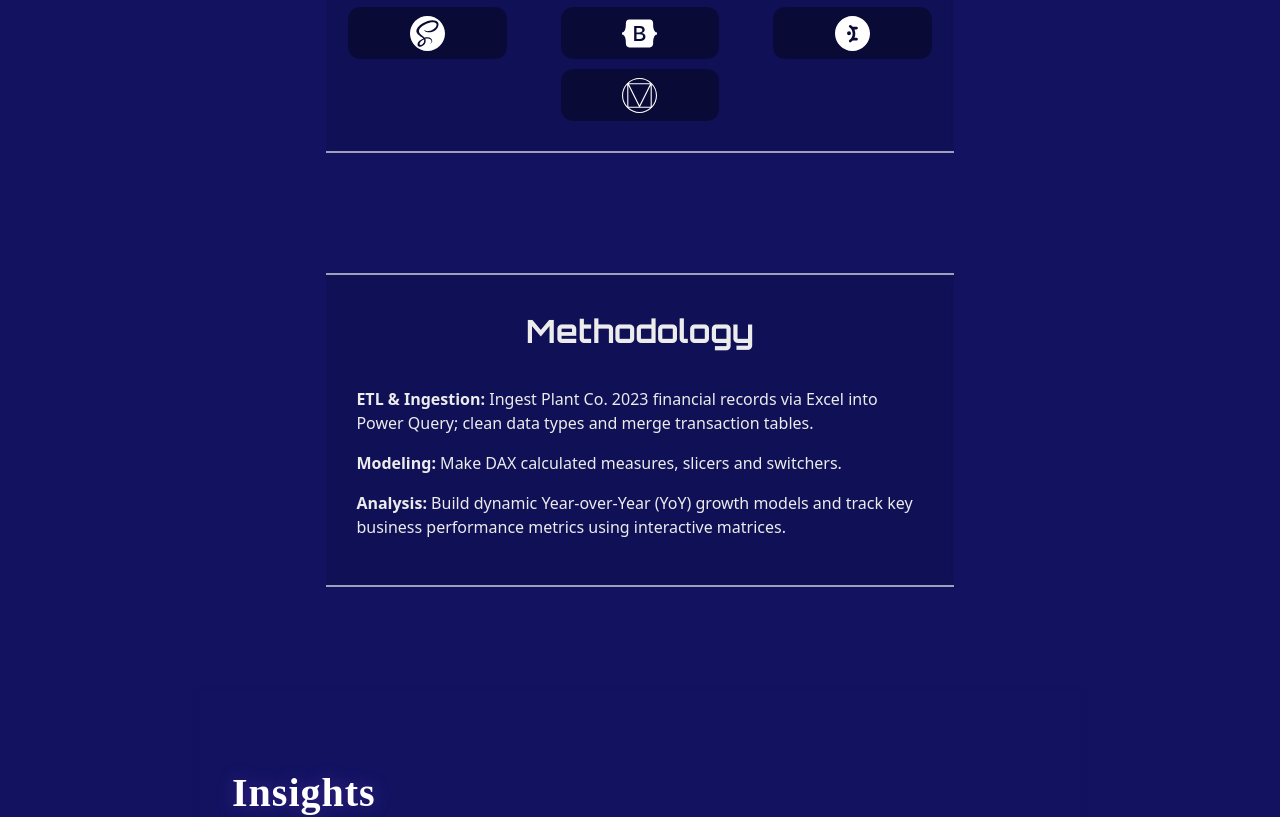
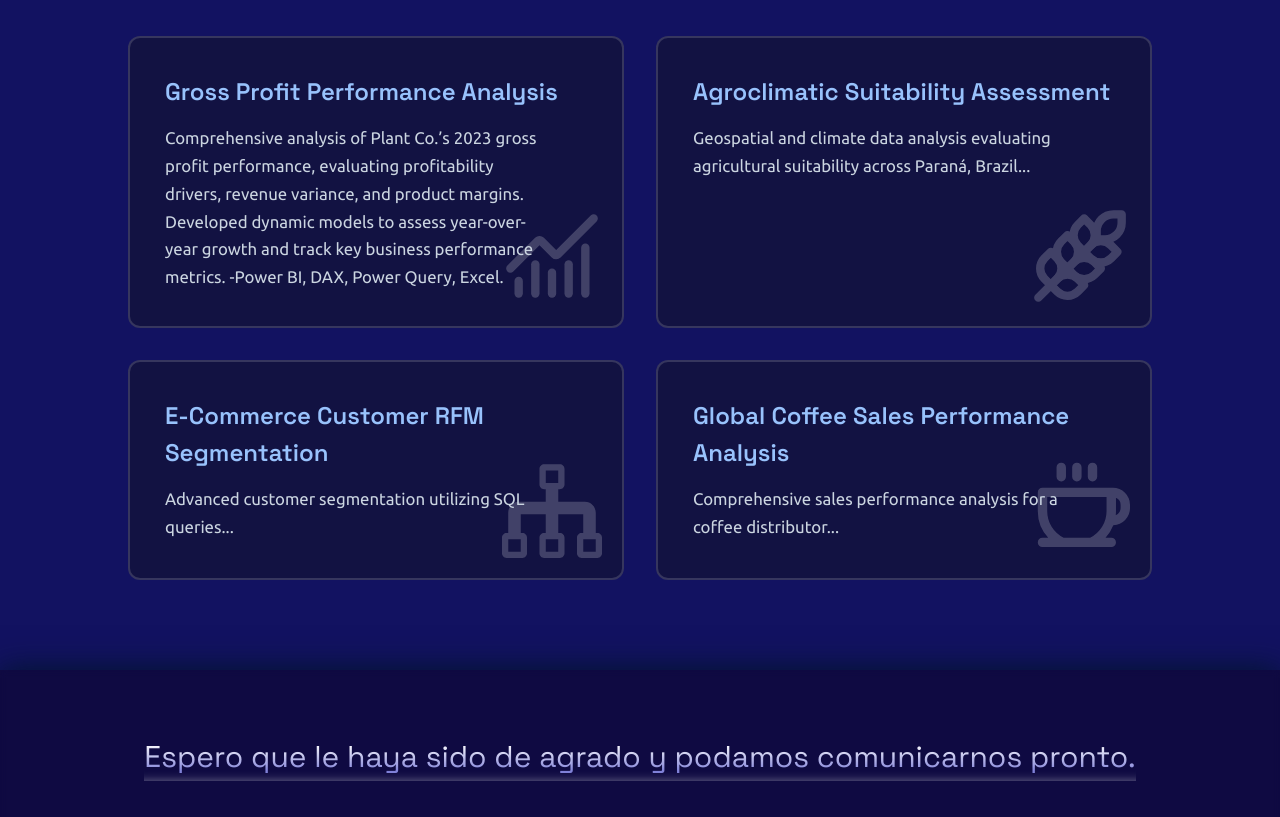
Before and after one commit to Berna15548/powerbi-portfolio, a React (Vite) app: page / in a window 1280 px wide. Shown: the part 1400-2217 px from the top of the page. Built offline with nearby package versions, Linux system fonts and the light colour scheme.

Commit message:
arreglos comp proyectos

```diff
--- a/package.json
+++ b/package.json
@@ -27,6 +27,7 @@
     "react": "^19.2.0",
     "react-dom": "^19.2.0",
     "react-icons": "^5.5.0",
+    "react-router-dom": "^7.16.0",
     "react-slick": "^0.31.0",
     "react-tsparticles": "^2.12.2",
     "sass": "^1.94.2",
--- a/src/App.scss
+++ b/src/App.scss
@@ -443,21 +443,138 @@
 
 //=========   PROYECTOS   ===========
 
-#project-grid {
+#project-grid-system {
   display: grid;
-  grid-template-columns: repeat(2, 1fr); /* Crea exactamente 2 columnas iguales */
-  gap: 20px; /* Espacio entre los elementos */
-  width: 60%;
-  margin: 20vh auto; /* Centra el contenedor en la pantalla */
-  background-color: rgba(255, 0, 0, 0.41);
+  grid-template-columns: repeat(2, 1fr);
+  gap: 32px;
+  width: 100%;
+  max-width: 1200px;
+  margin: 60px auto;
+  box-sizing: border-box;
 
-  /* Responsivo: En celulares pasa automáticamente a 1 sola columna */
   @media (max-width: 768px) {
-    grid-template-columns: 1fr;
-    width: 90%;
+    grid-template-columns: 1fr !important;
+    gap: 24px;
+    padding-inline: 15px;
   }
 }
 
+.custom-project-card {
+  position: relative;
+  background: rgba(20, 20, 30, 0.45);
+  border-radius: 12px;
+  padding: 35px;
+  box-sizing: border-box;
+  overflow: hidden; // Crucial para que el icono de fondo no se desborde de las esquinas
+  display: flex;
+  flex-direction: column;
+  justify-content: space-between;
+  text-align: left;
+  min-height: 220px; // Altura mínima para garantizar espacio del contenido e icono
+
+  // Borde base interactivo
+  border: 2px solid rgba(255, 255, 255, 0.15);
+  transition: border-color 0.4s cubic-bezier(0.25, 1, 0.5, 1),
+  box-shadow 0.4s ease,
+  transform 0.4s cubic-bezier(0.25, 1, 0.5, 1);
+
+  // Borde degradado en hover
+  &::before {
+    content: '';
+    position: absolute;
+    inset: 0;
+    border-radius: 10px;
+    padding: 2px;
+    background: linear-gradient(135deg, #ae6af6 0%, #98c2fc 100%);
+    -webkit-mask: linear-gradient(#fff 0 0) content-box, linear-gradient(#fff 0 0);
+    -webkit-mask-composite: xor;
+    mask-composite: exclude;
+    opacity: 0;
+    transition: opacity 0.4s ease;
+    pointer-events: none;
+    z-index: 2;
+  }
+
+  // Comportamiento Hover de la tarjeta
+  &:hover {
+    transform: translateY(-4px);
+    border-color: transparent;
+    box-shadow: 0 20px 40px rgba(0, 0, 0, 0.6),
+    0 0 20px rgba(174, 106, 246, 0.25);
+
+    &::before {
+      opacity: 1;
+    }
+
+    // El icono de fondo reacciona sutilmente al hover aumentando presencia
+    .card-background-icon {
+      opacity: 0.9;
+      transform: scale(1.08);
+      color: #98c2fc;
+    }
+
+    .card-project-title {
+      color: #ffffff;
+      text-shadow: 0 0 15px rgba(152, 194, 252, 0.6);
+    }
+  }
+
+  // Contenedor del Icono de Fondo (Marca de agua)
+  .card-background-icon {
+    position: absolute;
+    bottom: 20px;
+    right: 20px;
+    width: 100px;
+    height: 100px;
+    max-width: 100px;
+    max-height: 100px;
+    opacity: 0.2;
+    color: #ffffff;
+    display: flex;
+    align-items: center;
+    justify-content: center;
+    pointer-events: none; // Evita interferir con clicks o selecciones de texto
+    z-index: 1;
+    transition: transform 0.4s ease, opacity 0.4s ease, color 0.4s ease;
+
+    // Control estricto sobre elementos vectoriales o imágenes internas para evitar deformación
+    svg, img, i {
+      width: 100%;
+      height: 100%;
+      max-width: 100px;
+      max-height: 100px;
+      object-fit: contain; // Mantiene la proporción original pase lo que pase
+      display: block;
+    }
+  }
+
+  // Contenido de texto posicionado arriba de la marca de agua
+  .card-content {
+    position: relative;
+    z-index: 3;
+    pointer-events: none; // Permite que el cursor traspase al hacer hover general
+  }
+
+  .card-project-title {
+    font-family: 'Space Grotesk', sans-serif;
+    font-size: 1.5rem;
+    font-weight: 600;
+    color: #98c2fc;
+    margin: 0 0 14px 0;
+    transition: color 0.3s ease, text-shadow 0.3s ease;
+  }
+
+  .card-project-description {
+    font-family: 'Ubuntu', sans-serif;
+    font-size: 1.05rem;
+    line-height: 1.65;
+    color: #cbd5e1;
+    margin: 0;
+    padding-right: 40px; // Deja espacio libre a la derecha para que el texto no tape completamente al icono
+  }
+}
+
+/*=============================================*/
 #proyectos-container {
   padding-top: 90px;
   margin: 0 auto;
--- a/src/App.tsx
+++ b/src/App.tsx
@@ -5,7 +5,12 @@ import { CssLoader } from "./components/Canvas/CssLoader.tsx";
 import ParticlesInitializer from "./components/Canvas/ParticlesInitializer.tsx";
 import BackgroundMusic from "./components/Canvas/music/BackgroundMusic.tsx";
 import {MusicProvider} from "./components/Canvas/music/MusicProvider.tsx";
-import ProyectPage from "./components/ProyectPage.tsx";
+import ProyectPage1 from "./components/ProyectPage1.tsx";
+import NavBar from "./components/NavBar.tsx";
+import Inicio from "./components/Inicio.tsx";
+import Proyectos from "./components/Proyectos.tsx";
+import Contacto from "./components/Contacto.tsx";
+import { Routes, Route } from "react-router-dom";
 
 
 function App() {
@@ -78,12 +83,22 @@ function App() {
             <div style={{backgroundColor: "rgb(18 18 97"}}>
                 <ParticlesInitializer />
                 <ParticlesComponent id="particles-global" />
+
                 <div id="app-container">
-                    {/*<NavBar />
-                    <Inicio />
-                    <Proyectos />
-                    <Contacto />*/}
-                    <ProyectPage></ProyectPage>
+                    <Routes>
+                        {/*HOME PAGE*/}
+                        <Route path="/" element={
+                            <>
+                                <NavBar />
+                                <Inicio />
+                                <Proyectos />
+                                <Contacto />
+                            </>
+                        } />
+                        {/*ROUTER PAGE (PROYECTS)*/}
+                        <Route path="/proyect-page-1" element={<ProyectPage1 />} />
+                    </Routes>
+
 
                 </div>
             </div>
--- a/src/ProyectPage.scss
+++ b/src/ProyectPage.scss
@@ -28,7 +28,7 @@ p, h1, h2, h3, h4, h5, h6 {
   display: flex;
   flex-direction: column;
   align-items: center;
-  padding: 20px 15%;
+  padding: 20px 15% 120px 15%;
   color: #ececec;
 }
 
@@ -487,3 +487,45 @@ p, h1, h2, h3, h4, h5, h6 {
     line-height: 1.7;
   }
 }
+/*    BACK TO HOME BUTTOM */
+
+.back-button {
+  position: absolute;
+  left: 40px;
+  z-index: 10;
+  padding: 12px 26px;
+  background-color: rgba(109, 6, 119, 0.73);
+  color: white;
+  border: 2px solid rgba(255, 255, 255, 0.35);
+  border-radius: 50px;
+  font-size: 1.1rem;
+  font-weight: 500;
+  cursor: pointer;
+  transition: all 0.3s ease;
+  white-space: nowrap;
+}
+
+.back-button:hover {
+  background-color: rgba(163, 10, 178, 0.82);
+  border-color: white;
+  transform: translateX(-8px);
+}
+
+/* Botón de arriba */
+#proyect-page-container .back-button:first-of-type {
+  top: 40px;
+}
+
+/* Botón de abajo */
+#proyect-page-container .back-button:last-of-type {
+  bottom: 40px;
+}
+
+/* Responsive */
+@media (max-width: 768px) {
+  .back-button {
+    left: 25px;
+    padding: 11px 20px;
+    font-size: 1rem;
+  }
+}
--- a/src/components/ProyectPage.tsx
+++ b/src/components/ProyectPage1.tsx
@@ -1,45 +1,48 @@
 import '../App.scss';
-import '../ProyectPage.scss'
-import {SiReact} from "react-icons/si";
-import {SiAngular} from "react-icons/si";
-import {SiFigma} from "react-icons/si";
-import {SiJavascript} from "react-icons/si";
-import {SiTypescript} from "react-icons/si";
-import {SiCss3} from "react-icons/si";
-import {SiSass} from "react-icons/si";
-import {SiBootstrap} from "react-icons/si";
-import {SiMantine} from "react-icons/si";
-import {SiMaterialdesign} from "react-icons/si";
-import {motion, AnimatePresence} from "framer-motion";
+import '../ProyectPage.scss';
+
+import { SiReact } from "react-icons/si";
+import { SiAngular } from "react-icons/si";
+import { SiFigma } from "react-icons/si";
+import { SiJavascript } from "react-icons/si";
+import { SiTypescript } from "react-icons/si";
+import { SiCss3 } from "react-icons/si";
+import { SiSass } from "react-icons/si";
+import { SiBootstrap } from "react-icons/si";
+import { SiMantine } from "react-icons/si";
+import { SiMaterialdesign } from "react-icons/si";
+
+import { motion, AnimatePresence } from "framer-motion";
 import SkillBadge from "./subComponents/SkillBadge.tsx";
-import {useState} from "react";
-import {useEffect} from "react";
 
-const ProyectPage = () => {
+import { useState, useEffect } from "react";
+import { useNavigate } from "react-router-dom";
 
-    const [activeBadge, setActiveBadge] = useState(null);
+const ProyectPage1 = () => {
+    const navigate = useNavigate();
 
+    const [activeBadge, setActiveBadge] = useState<string | null>(null);
     const [modalImg, setModalImg] = useState<string | null>(null);
 
-    const handleBadgeClick = (label) => {
-        setActiveBadge(prevActiveBadge =>
-            prevActiveBadge === label ? null : label
-        );
-    };
+    // Scroll al top al entrar
+    useEffect(() => {
+        window.scrollTo({ top: 0, left: 0, behavior: "instant" });
+    }, []);
 
+    // Auto cerrar badge en móvil
     useEffect(() => {
         const isMobile = window.matchMedia("(max-width: 768px)").matches;
-
         if (isMobile && activeBadge) {
             const timer = setTimeout(() => {
                 setActiveBadge(null);
             }, 2000);
-
             return () => clearTimeout(timer);
         }
+    }, [activeBadge]);
 
-        return () => {};
-    }, [activeBadge]);
+    const handleBadgeClick = (label: string) => {
+        setActiveBadge(prev => prev === label ? null : label);
+    };
 
     const isMobile = window.matchMedia("(max-width: 768px)").matches;
 
@@ -56,16 +59,15 @@ const ProyectPage = () => {
         { icon: SiMaterialdesign, label: "Materials", link: "https://m3.material.io" },
     ];
 
+    return (
+        <div id="proyect-page-container">
 
-    return (
-        <div
-            id="proyect-page-container">
-            {/*BACK BUTTOM*/}
-            <button>{"<< Back to All Projects"}</button>
+            {/* BACK BUTTON */}
+            <button className="back-button" onClick={() => navigate('/')}
+            >{"<< Back to All Projects"}</button>
 
             {/*HEADER*/}
-            <div
-                id='header-panel'>
+            <div id='header-panel'>
                 <h3>Dataset Analysis: Key Findings and Insight</h3>
                 <p>This report summarizes the major findings from the analysis of the Yelp Academic Dataset. The goal was to explore the characteristics of businesses, understand user behavior, and identify key trends that could inform business strategy. The analysis was conducted using SQL queries on a Pos</p>
             </div>
@@ -507,8 +509,13 @@ const ProyectPage = () => {
                     The disparity in performance between product categories and the existence of high-margin, low-volume accounts present clear opportunities for improvement.
                 </p>
             </div>
+
+            {/* BACK BUTTON */}
+            <button className="back-button" onClick={() => navigate('/')}
+            >{"<< Back to All Projects"}</button>
+
         </div>
     );
 };
 
-export default ProyectPage;
+export default ProyectPage1;
--- a/src/components/Proyectos.tsx
+++ b/src/components/Proyectos.tsx
@@ -2,25 +2,27 @@ import "slick-carousel/slick/slick.css";
 import "slick-carousel/slick/slick-theme.css";
 import Slider from "react-slick";
 import "../App.scss";
+
 import { Card, Text, Title } from "@mantine/core";
 import { useEffect, useState, useRef } from "react";
+import { useNavigate } from "react-router-dom";   // ← IMPORTANTE
+
 import SwipeHint from "./subComponents/SwipeHint.tsx";
 import PrevArrow from "./subComponents/PrevArrow.tsx";
 import NextArrow from "./subComponents/NextArrow.tsx";
+
 import { LuChartNoAxesCombined } from "react-icons/lu";
 import { LuWheat } from "react-icons/lu";
 import { ImTree } from "react-icons/im";
 import { PiCoffeeBold } from "react-icons/pi";
 
-// === 1. INTERFAZ Y COMPONENTE REUTILIZABLE (Declarados arriba) ===
 interface ProjectCardProps {
     titulo: string;
     descripcion: string;
     Icono?: React.ComponentType<{ className?: string }>;
-    link?: string;
 }
 
-const ProjectCard = ({ titulo, descripcion, Icono, link }: ProjectCardProps) => {
+const ProjectCard = ({ titulo, descripcion, Icono }: ProjectCardProps) => {
     return (
         <div className="proyect-frame">
             {Icono && (
@@ -30,31 +32,23 @@ const ProjectCard = ({ titulo, descripcion, Icono, link }: ProjectCardProps) =>
             )}
             <h3>{titulo}</h3>
             <p style={{ whiteSpace: "pre-line" }}>{descripcion}</p>
-            {link && (
-                <a href={link} target="_blank" rel="noopener noreferrer" className="proyect-link">
-                    Ver proyecto
-                </a>
-            )}
         </div>
     );
 };
 
 const useIsMobile = () => {
-    const [isMobile, setIsMobile] = useState(
-        window.matchMedia("(max-width: 768px)").matches
-    );
-
+    const [isMobile, setIsMobile] = useState(window.matchMedia("(max-width: 768px)").matches);
     useEffect(() => {
         const mediaQuery = window.matchMedia("(max-width: 768px)");
         const listener = (e: MediaQueryListEvent) => setIsMobile(e.matches);
         mediaQuery.addEventListener("change", listener);
         return () => mediaQuery.removeEventListener("change", listener);
     }, []);
-
     return isMobile;
 };
 
 const Proyectos = () => {
+    const navigate = useNavigate();        // ← Agregado
     const isMobile = useIsMobile();
     const startXRef = useRef(0);
 
@@ -71,54 +65,45 @@ const Proyectos = () => {
         nextArrow: <NextArrow />,
     };
 
-    const handleMouseDown = (e: React.MouseEvent<HTMLDivElement, MouseEvent>) => {
+    const handleMouseDown = (e: React.MouseEvent<HTMLDivElement>) => {
         startXRef.current = e.clientX;
     };
 
-    const handleMouseUp = (link: string) => (e: React.MouseEvent<HTMLDivElement, MouseEvent>) => {
+    // Función que maneja el clic
+    const handleSlideClick = (slide: any) => (e: React.MouseEvent<HTMLDivElement>) => {
         const distance = Math.abs(e.clientX - startXRef.current);
-        if (distance < 5) {
-            window.open(link, "_blank");
+
+        if (distance < 8) {   // clic real (no arrastre)
+            if (slide.title === "Gross Profit Performance Analysis") {
+                navigate("/proyect-page-1");
+            }
         }
     };
 
-    // === 2. ACTUALIZACIÓN DE DATOS (Se pasa la referencia del ícono, no el JSX) ===
     const slidesData = [
         {
             title: "Gross Profit Performance Analysis",
-            icon: LuChartNoAxesCombined, // Guardamos el componente directamente
-            description: `Comprehensive analysis of Plant Co.’s 2023 gross profit performance, evaluating profitability drivers, revenue variance, and product margins. Developed dynamic models to assess year-over-year growth and track key business performance metrics.
-
-            -Power BI, DAX, Power Query, Excel.`,
+            icon: LuChartNoAxesCombined,
+            description: `Comprehensive analysis of Plant Co.’s 2023 gross profit performance, evaluating profitability drivers, revenue variance, and product margins. Developed dynamic models to assess year-over-year growth and track key business performance metrics. -Power BI, DAX, Power Query, Excel.`,
             img: "https://i.ibb.co/cjp4z4N/portfolio-gross-profit.webp",
-            link: "https://github.com/Berna15548?tab=repositories"
         },
         {
             title: "Agroclimatic Suitability Assessment",
             icon: LuWheat,
-            description: `Geospatial and climate data analysis evaluating agricultural suitability across Paraná, Brazil. Modeled temperature, rainfall patterns, and soil data to identify optimal crop zones, mitigate climate risks, and support data-driven land use strategies.
-
-            -Power BI, DAX, Power Query, Excel.`,
+            description: `Geospatial and climate data analysis evaluating agricultural suitability across Paraná, Brazil...`,
             img: "https://i.ibb.co/nNZ8skmm/Parana-acroclimate-analysis.webp",
-            link: "https://github.com/Berna15548?tab=repositories"
         },
         {
             title: "E-Commerce Customer RFM Segmentation",
             icon: ImTree,
-            description: `Advanced customer segmentation utilizing SQL queries to engineer an RFM (Recency, Frequency, Monetary) matrix from transactional data. Optimized complex data extraction to segment active users, calculate customer lifetime value indicators, and uncover purchasing trends.
-
-            -SQL, PostgreSQL, BigQuery, Excel.`,
+            description: `Advanced customer segmentation utilizing SQL queries...`,
             img: "https://i.ibb.co/JFv6yLhC/customers-rfm-score.webp",
-            link: "https://github.com/Berna15548?tab=repositories"
         },
         {
             title: "Global Coffee Sales Performance Analysis",
             icon: PiCoffeeBold,
-            description: `Comprehensive sales performance analysis for a coffee distributor, evaluating revenue streams across multiple countries, bean varieties, and seasonal timelines. Built interactive dashboards to track geographic trends, product mix optimization, and key commercial growth metrics.
-
-            -Excel, Power Query, Pivot Tables, Data Modeling.`,
+            description: `Comprehensive sales performance analysis for a coffee distributor...`,
             img: "https://i.ibb.co/XxYwJ8tK/excel-coffee-sales.webp",
-            link: "https://github.com/Berna15548?tab=repositories"
         },
     ];
 
@@ -126,57 +111,49 @@ const Proyectos = () => {
         <div id="proyectos-container">
             <Slider {...settings}>
                 {slidesData.map((slide, index) => {
-                    // Instanciamos el ícono temporalmente para el slider viejo
                     const SliderIcon = slide.icon;
+
                     return (
                         <div
                             key={index}
                             className="contenedor-slide"
                             onMouseDown={handleMouseDown}
-                            onMouseUp={handleMouseUp(slide.link)}
+                            onMouseUp={handleSlideClick(slide)}     // ← ESTO FALTABA
                         >
                             <Card className="info">
-                                <Title
-                                    order={1}
-                                    className="title-scanner"
-                                    component="h1"
-                                    style={{
-                                        display: "inline-block",
-                                        position: "relative",
-                                        width: "100%",
-                                        textAlign: "center",
-                                        fontFamily: "inherit"
-                                    }}
-                                >
+                                <Title order={1} className="title-scanner" component="h1">
                                     {slide.title}
                                 </Title>
-
                                 <div className="icon-wrapper">
                                     <SliderIcon className="main-icon" />
                                     <div style={{ position: "absolute", right: "20%" }}>
                                         <SwipeHint />
                                     </div>
                                 </div>
-
                                 <Text>{slide.description}</Text>
                             </Card>
-
-                            <img src={slide.img} width="100%" alt="X" />
+                            <img src={slide.img} width="100%" alt={slide.title} />
                         </div>
                     );
                 })}
             </Slider>
 
-            {/* === 3. RENDER DINÁMICO DE TU GRID DE 2 COLUMNAS === */}
-            <div id="project-grid">
+            <div id="project-grid-system">
                 {slidesData.map((proyecto, index) => (
-                    <ProjectCard
-                        key={index}
-                        titulo={proyecto.title}
-                        descripcion={proyecto.description}
-                        Icono={proyecto.icon}
-                        link={proyecto.link}
-                    />
+                    <div className="custom-project-card" key={index}>
+
+                        {/* Bloque de Textos */}
+                        <div className="card-content">
+                            <h4 className="card-project-title">{proyecto.title}</h4>
+                            <p className="card-project-description">{proyecto.description}</p>
+                        </div>
+
+                        {/* Icono de Fondo */}
+                        <div className="card-background-icon">
+                            <proyecto.icon />
+                        </div>
+
+                    </div>
                 ))}
             </div>
         </div>
--- a/src/main.tsx
+++ b/src/main.tsx
@@ -1,18 +1,22 @@
 import { StrictMode } from 'react'
 import { createRoot } from 'react-dom/client'
+import { BrowserRouter } from 'react-router-dom';
+
 import App from './App.tsx'
-import {MantineProvider} from "@mantine/core";
+import { MantineProvider } from "@mantine/core";
+
 import '@mantine/core/styles/Badge.css';
 import '@mantine/core/styles/Group.css';
 
 import './App.scss'
 import './index.css'
 
-
 createRoot(document.getElementById('root')!).render(
-  <StrictMode>
-      <MantineProvider>
-          <App />
-      </MantineProvider>
-  </StrictMode>,
+    <StrictMode>
+        <MantineProvider>
+            <BrowserRouter>
+                <App />
+            </BrowserRouter>
+        </MantineProvider>
+    </StrictMode>,
 )
```
Also changed, not shown: 1 other file (tests, documents, lock files or other folders).
